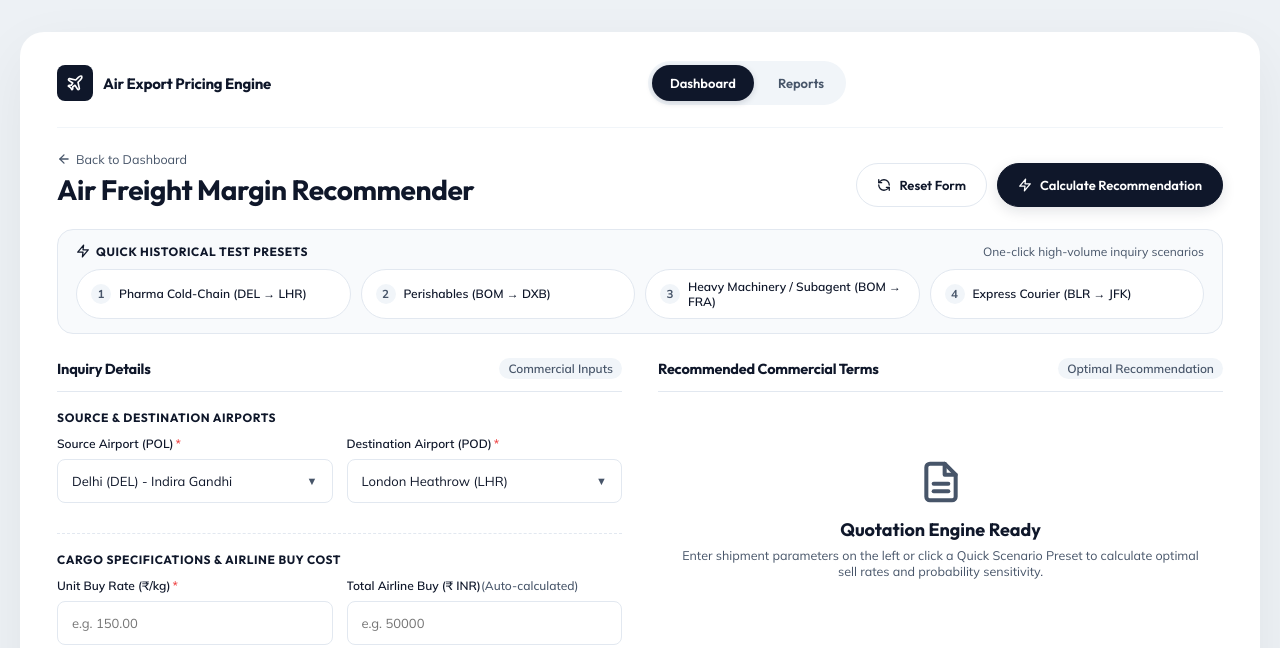
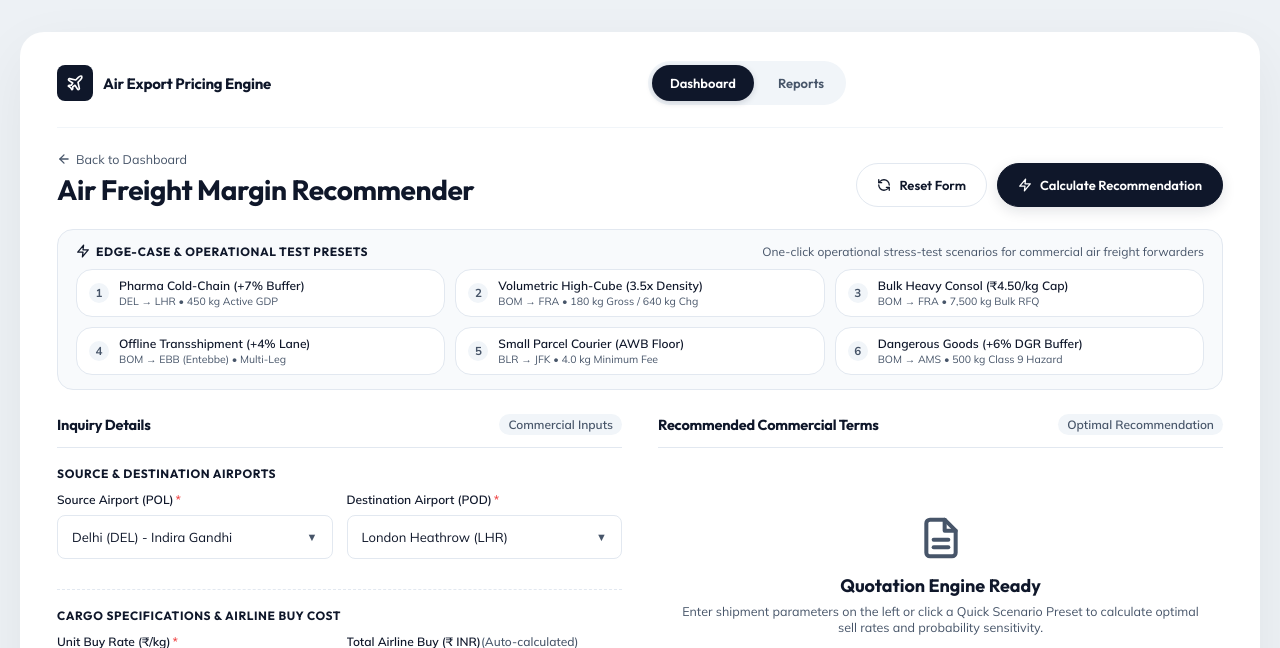
Before and after one commit to DevAI-DeepakJFLL/jfll-pricing-engine, a Flask app: page / in a window 1280 px wide. Shown: the top 648 px of the page. Run offline with Flask 3, Linux system fonts and the light colour scheme.

Commit message:
feat(ui): update historical test presets to showcase 6 operational edge cases

```diff
--- a/src/templates/index.html
+++ b/src/templates/index.html
@@ -244,10 +244,10 @@
         }
         .presets-grid-row {
             display: grid;
-            grid-template-columns: repeat(4, 1fr);
+            grid-template-columns: repeat(3, 1fr);
             gap: 10px;
         }
-        @media (max-width: 900px) {
+        @media (max-width: 1080px) {
             .presets-grid-row { grid-template-columns: repeat(2, 1fr); }
         }
         @media (max-width: 640px) {
@@ -272,24 +272,22 @@
         .preset-chip-btn {
             background: #ffffff;
             border: 1px solid var(--border);
-            border-radius: var(--radius-pill);
-            padding: 9px 14px;
+            border-radius: var(--radius-card);
+            padding: 8px 12px;
             font-size: 12px;
-            font-weight: 600;
             color: var(--text-dark);
             cursor: pointer;
             transition: all 0.2s;
             text-align: left;
             display: flex;
             align-items: center;
-            gap: 8px;
+            gap: 10px;
             width: 100%;
-            min-height: 44px;
+            min-height: 48px;
         }
         .preset-chip-btn:hover {
             border-color: #cbd5e1;
             background: #f8fafc;
-            color: var(--text-dark);
             transform: translateY(-1px);
         }
         .preset-chip-btn:hover .preset-num-badge {
@@ -304,6 +302,36 @@
         .preset-chip-btn.active .preset-num-badge {
             background: rgba(255, 255, 255, 0.2);
             color: #ffffff;
+        }
+        .preset-btn-text {
+            display: flex;
+            flex-direction: column;
+            gap: 1px;
+            min-width: 0;
+            overflow: hidden;
+        }
+        .preset-btn-main {
+            font-size: 12px;
+            font-weight: 600;
+            color: var(--text-dark);
+            line-height: 1.25;
+            white-space: nowrap;
+            overflow: hidden;
+            text-overflow: ellipsis;
+        }
+        .preset-btn-sub {
+            font-size: 10.5px;
+            font-weight: 400;
+            color: var(--text-muted);
+            white-space: nowrap;
+            overflow: hidden;
+            text-overflow: ellipsis;
+        }
+        .preset-chip-btn.active .preset-btn-main {
+            color: #ffffff;
+        }
+        .preset-chip-btn.active .preset-btn-sub {
+            color: rgba(255, 255, 255, 0.75);
         }
         .preset-num-badge {
             width: 20px;
@@ -1058,31 +1086,57 @@
     <!-- Alert Messages -->
     <div id="errorAlert" style="display: none; background: #fef2f2; border: 1px solid #fecaca; color: #991b1b; padding: 10px 14px; border-radius: 8px; font-size: 12.5px; margin-bottom: 18px;"></div>
 
-    <!-- Presets Bar (Single Full-Width Row Restored) -->
+    <!-- Presets Bar (Operational Edge-Case Scenarios) -->
     <div class="presets-bar">
         <div class="presets-header">
             <span class="presets-title">
                 <svg class="ui-icon" style="color: var(--text-dark);" viewBox="0 0 24 24"><polygon points="13 2 3 14 12 14 11 22 21 10 12 10 13 2"/></svg>
-                Quick Historical Test Presets
+                Edge-Case & Operational Test Presets
             </span>
-            <span style="font-size: 12px; color: var(--text-light);">One-click high-volume inquiry scenarios</span>
+            <span style="font-size: 12px; color: var(--text-light);">One-click operational stress-test scenarios for commercial air freight forwarders</span>
         </div>
         <div class="presets-grid-row">
-            <button type="button" id="preset_btn_pharma_uk" class="preset-chip-btn" onclick="applyPreset('pharma_uk')">
+            <button type="button" id="preset_btn_pharma_cold_chain" class="preset-chip-btn" onclick="applyPreset('pharma_cold_chain')">
                 <span class="preset-num-badge">1</span>
-                <span>Pharma Cold-Chain (DEL → LHR)</span>
+                <div class="preset-btn-text">
+                    <span class="preset-btn-main">Pharma Cold-Chain (+7% Buffer)</span>
+                    <span class="preset-btn-sub">DEL → LHR • 450 kg Active GDP</span>
+                </div>
             </button>
-            <button type="button" id="preset_btn_perishable_uae" class="preset-chip-btn" onclick="applyPreset('perishable_uae')">
+            <button type="button" id="preset_btn_volumetric_high_cube" class="preset-chip-btn" onclick="applyPreset('volumetric_high_cube')">
                 <span class="preset-num-badge">2</span>
-                <span>Perishables (BOM → DXB)</span>
+                <div class="preset-btn-text">
+                    <span class="preset-btn-main">Volumetric High-Cube (3.5x Density)</span>
+                    <span class="preset-btn-sub">BOM → FRA • 180 kg Gross / 640 kg Chg</span>
+                </div>
             </button>
-            <button type="button" id="preset_btn_heavy_subagent" class="preset-chip-btn" onclick="applyPreset('heavy_subagent')">
+            <button type="button" id="preset_btn_heavy_consol" class="preset-chip-btn" onclick="applyPreset('heavy_consol')">
                 <span class="preset-num-badge">3</span>
-                <span>Heavy Machinery / Subagent (BOM → FRA)</span>
+                <div class="preset-btn-text">
+                    <span class="preset-btn-main">Bulk Heavy Consol (₹4.50/kg Cap)</span>
+                    <span class="preset-btn-sub">BOM → FRA • 7,500 kg Bulk RFQ</span>
+                </div>
             </button>
-            <button type="button" id="preset_btn_courier_us" class="preset-chip-btn" onclick="applyPreset('courier_us')">
+            <button type="button" id="preset_btn_offline_transshipment" class="preset-chip-btn" onclick="applyPreset('offline_transshipment')">
                 <span class="preset-num-badge">4</span>
-                <span>Express Courier (BLR → JFK)</span>
+                <div class="preset-btn-text">
+                    <span class="preset-btn-main">Offline Transshipment (+4% Lane)</span>
+                    <span class="preset-btn-sub">BOM → EBB (Entebbe) • Multi-Leg</span>
+                </div>
+            </button>
+            <button type="button" id="preset_btn_small_parcel_courier" class="preset-chip-btn" onclick="applyPreset('small_parcel_courier')">
+                <span class="preset-num-badge">5</span>
+                <div class="preset-btn-text">
+                    <span class="preset-btn-main">Small Parcel Courier (AWB Floor)</span>
+                    <span class="preset-btn-sub">BLR → JFK • 4.0 kg Minimum Fee</span>
+                </div>
+            </button>
+            <button type="button" id="preset_btn_dangerous_goods" class="preset-chip-btn" onclick="applyPreset('dangerous_goods')">
+                <span class="preset-num-badge">6</span>
+                <div class="preset-btn-text">
+                    <span class="preset-btn-main">Dangerous Goods (+6% DGR Buffer)</span>
+                    <span class="preset-btn-sub">BOM → AMS • 500 kg Class 9 Hazard</span>
+                </div>
             </button>
         </div>
     </div>
@@ -1674,10 +1728,18 @@
             }
         }
 
-        // Keep hidden gross_wt in sync with airline chargeable weight
-        const gross = ch_wt;
+        // Keep hidden gross_wt in sync with airline chargeable weight unless explicit gross is preserved
         const grossEl = document.getElementById('gross_wt');
-        if (grossEl) grossEl.value = gross;
+        let gross = ch_wt;
+        if (grossEl) {
+            const parsedExisting = parseFloat(grossEl.value);
+            if (keepExplicitGross && !isNaN(parsedExisting) && parsedExisting > 0) {
+                gross = parsedExisting;
+            } else {
+                grossEl.value = ch_wt;
+                gross = ch_wt;
+            }
+        }
 
         const volEl = document.getElementById('vol_wt_display');
         const chEl = document.getElementById('ch_wt_display');
@@ -1714,17 +1776,18 @@
             }
         }
 
-        return { gross_wt: gross, chargeable_wt: ch_wt, density_ratio: 1.0 };
+        const densityRatio = (gross > 0 && ch_wt > 0) ? (ch_wt / gross) : 1.0;
+        return { gross_wt: gross, chargeable_wt: ch_wt, density_ratio: densityRatio };
     }
 
     const PRESET_DATA = {
-        pharma_uk: {
+        pharma_cold_chain: {
             origin: "Indira Gandhi International Airport",
             dest: "Heathrow Apt/London",
             customer_company: "SUN PHARMA LABORATORIES",
-            buy: "176000",
-            gross_wt: "320",
-            dim_l: "100", dim_w: "80", dim_h: "100", dim_pcs: "2",
+            buy: "155000",
+            gross_wt: "450",
+            dim_l: "120", dim_w: "80", dim_h: "95", dim_pcs: "3",
             client: "Shipper / Consignee",
             vertical: "Air Export Forwarding",
             commodity: "Pharmaceuticals",
@@ -1733,43 +1796,59 @@
             revision: "1",
             branch: "Delhi"
         },
-        perishable_uae: {
+        volumetric_high_cube: {
             origin: "Chhatrapati Shivaji Maharaj International Airport",
-            dest: "Dubai",
-            customer_company: "ALLANA SONS PRIVATE LIMITED",
-            buy: "78000",
-            gross_wt: "1200",
-            dim_l: "120", dim_w: "80", dim_h: "90", dim_pcs: "8",
-            client: "Shipper / Consignee",
-            vertical: "Air Perishable",
-            commodity: "Perishable Foodstuff",
-            incoterms: "CFR",
-            frequency: "25",
+            dest: "Frankfurt am Main",
+            customer_company: "RAYMOND APPAREL LIMITED",
+            buy: "115200",
+            gross_wt: "180",
+            dim_l: "120", dim_w: "100", dim_h: "80", dim_pcs: "4",
+            client: "Subagent",
+            vertical: "Air Export Forwarding",
+            commodity: "Garments / Textiles",
+            incoterms: "FOB",
+            frequency: "10",
             revision: "1",
             branch: "Mumbai"
         },
-        heavy_subagent: {
+        heavy_consol: {
             origin: "Chhatrapati Shivaji Maharaj International Airport",
             dest: "Frankfurt am Main",
             customer_company: "UNIVERSAL CLEARING AND FORWARDING",
-            buy: "320000",
-            gross_wt: "2400",
-            dim_l: "150", dim_w: "120", dim_h: "130", dim_pcs: "6",
+            buy: "839325",
+            gross_wt: "7500",
+            chargeable_wt: "7500",
+            mode: "direct",
             client: "Subagent",
             vertical: "Air Export Forwarding",
             commodity: "Engineering & Machinery",
             incoterms: "FOB",
             frequency: "10",
-            revision: "2",
+            revision: "1",
             branch: "Mumbai"
         },
-        courier_us: {
+        offline_transshipment: {
+            origin: "Chhatrapati Shivaji Maharaj International Airport",
+            dest: "Entebbe",
+            customer_company: "AFRICA CARGO LINK",
+            buy: "98000",
+            gross_wt: "350",
+            dim_l: "100", dim_w: "80", dim_h: "75", dim_pcs: "3",
+            client: "Subagent",
+            vertical: "Air Export Forwarding",
+            commodity: "General Cargo",
+            incoterms: "FOB",
+            frequency: "10",
+            revision: "1",
+            branch: "Mumbai"
+        },
+        small_parcel_courier: {
             origin: "Bangalore",
             dest: "John F. Kennedy Apt/New York",
             customer_company: "BLR LOGISTICS OVERSEAS",
-            buy: "45500",
-            gross_wt: "65",
-            dim_l: "60", dim_w: "50", dim_h: "40", dim_pcs: "2",
+            buy: "2400",
+            gross_wt: "4.0",
+            dim_l: "30", dim_w: "25", dim_h: "20", dim_pcs: "1",
             client: "Overseas Agent",
             vertical: "Courier",
             commodity: "Courier",
@@ -1777,8 +1856,28 @@
             frequency: "3",
             revision: "1",
             branch: "Bangalore"
+        },
+        dangerous_goods: {
+            origin: "Chhatrapati Shivaji Maharaj International Airport",
+            dest: "Amsterdam",
+            customer_company: "EXIDE ENERGY SOLUTIONS",
+            buy: "140000",
+            gross_wt: "500",
+            dim_l: "120", dim_w: "80", dim_h: "105", dim_pcs: "3",
+            client: "Shipper / Consignee",
+            vertical: "Air Export Forwarding",
+            commodity: "Dangerous Goods",
+            incoterms: "CIF",
+            frequency: "10",
+            revision: "1",
+            branch: "Mumbai"
         }
     };
+    // Backwards compatibility aliases
+    PRESET_DATA.pharma_uk = PRESET_DATA.pharma_cold_chain;
+    PRESET_DATA.heavy_subagent = PRESET_DATA.heavy_consol;
+    PRESET_DATA.courier_us = PRESET_DATA.small_parcel_courier;
+    PRESET_DATA.perishable_uae = PRESET_DATA.volumetric_high_cube;
 
     const PORT_LABELS = {{ port_labels_json | safe }};
 
@@ -1917,27 +2016,40 @@
         const p = PRESET_DATA[key];
         if (!p) return;
         setDimUnit('cm');
-        setWeightMode('dims');
         setSearchableValue('origin', p.origin);
         setSearchableValue('dest', p.dest);
         const custEl = document.getElementById('customer_company');
         if (custEl) custEl.value = p.customer_company || '';
         document.getElementById('buy').value = p.buy;
-        document.getElementById('gross_wt').value = p.gross_wt;
-        document.getElementById('dim_l').value = p.dim_l;
-        document.getElementById('dim_w').value = p.dim_w;
-        document.getElementById('dim_h').value = p.dim_h;
-        document.getElementById('dim_pcs').value = p.dim_pcs;
+        const grossEl = document.getElementById('gross_wt');
+        if (grossEl) grossEl.value = p.gross_wt;
+
+        if (p.mode === 'direct' || (!p.dim_l && p.chargeable_wt)) {
+            setWeightMode('direct');
+            const dirEl = document.getElementById('direct_ch_wt');
+            if (dirEl) dirEl.value = p.chargeable_wt || p.gross_wt;
+            document.getElementById('dim_l').value = '';
+            document.getElementById('dim_w').value = '';
+            document.getElementById('dim_h').value = '';
+            document.getElementById('dim_pcs').value = '1';
+        } else {
+            setWeightMode('dims');
+            document.getElementById('dim_l').value = p.dim_l || '';
+            document.getElementById('dim_w').value = p.dim_w || '';
+            document.getElementById('dim_h').value = p.dim_h || '';
+            document.getElementById('dim_pcs').value = p.dim_pcs || '1';
+        }
+
         setCustomDropdownValue('client', p.client);
         setCustomDropdownValue('commodity', p.commodity);
         setCustomDropdownValue('frequency', p.frequency);
         setCustomDropdownValue('revision', p.revision ? String(p.revision) : '1');
-        const weights = updateDimensions();
+        const weights = updateDimensions(true);
         const unitEl = document.getElementById('unit_buy');
         if (unitEl && weights.chargeable_wt > 0) {
             unitEl.value = (parseFloat(p.buy) / weights.chargeable_wt).toFixed(2);
         }
-        runInference(false);
+        runInference(true);
     }
 
     function resetFormForNewQuote() {
@@ -2016,7 +2128,7 @@
         if (submitBtn) { submitBtn.disabled = true; submitBtn.innerHTML = '<svg class="ui-icon spin" viewBox="0 0 24 24"><path d="M21 12a9 9 0 1 1-6.219-8.56"/></svg> Calculating...'; }
         if (submitBtnTop) { submitBtnTop.disabled = true; }
 
-        const weights = updateDimensions();
+        const weights = updateDimensions(true);
         const unitBuyEl = document.getElementById('unit_buy');
         const buyEl = document.getElementById('buy');
         let unitBuyVal = parseFloat(unitBuyEl?.value);
@@ -2074,6 +2186,7 @@
             unit_buy: (!isNaN(unitBuyVal) && unitBuyVal > 0) ? unitBuyVal : null,
             gross_wt: weights.gross_wt,
             chargeable_wt: weights.chargeable_wt,
+            Cargo_Density_Ratio: weights.density_ratio,
             client: document.getElementById('client')?.value || 'Shipper / Consignee',
             commodity: document.getElementById('commodity')?.value || 'General Cargo',
             frequency: parseInt(document.getElementById('frequency')?.value, 10) || 10,
```
Also changed, not shown: src/engine_v3.py (+14 -3 lines), tests/test_ui_presets.py (added, +194 -0 lines).
